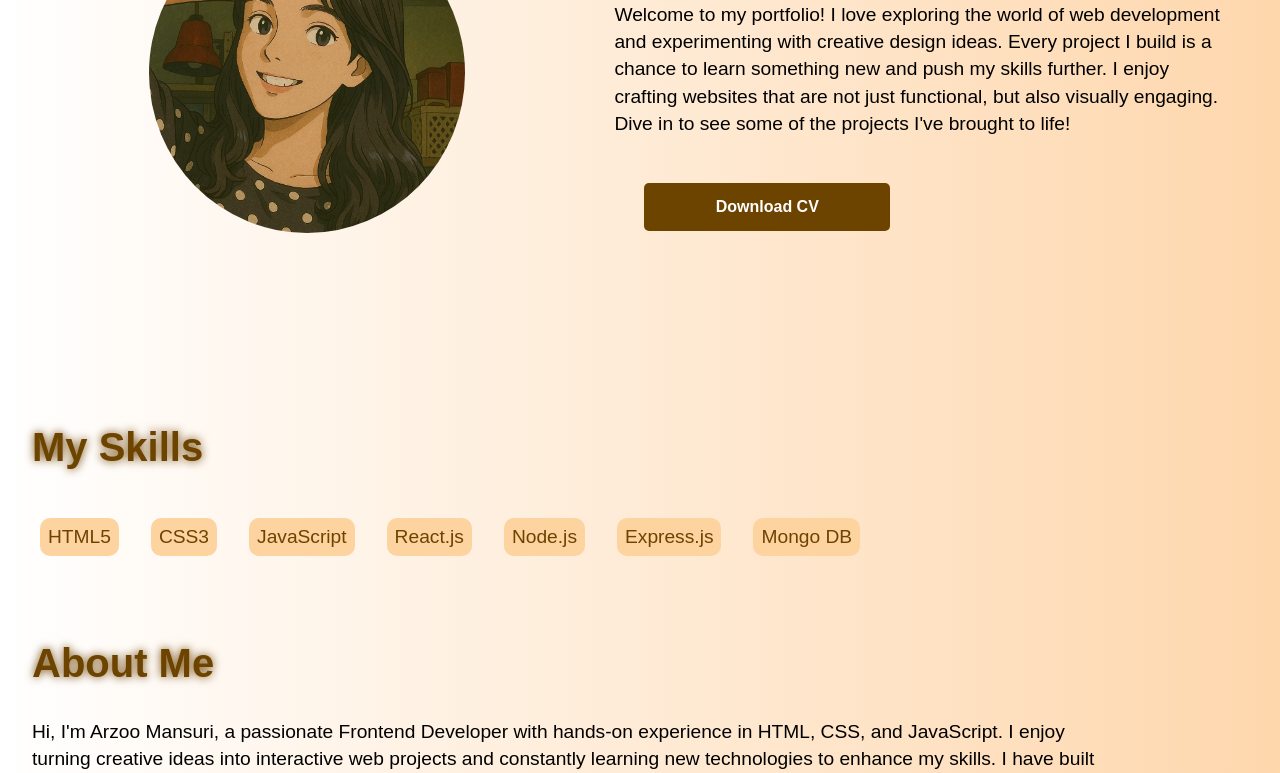
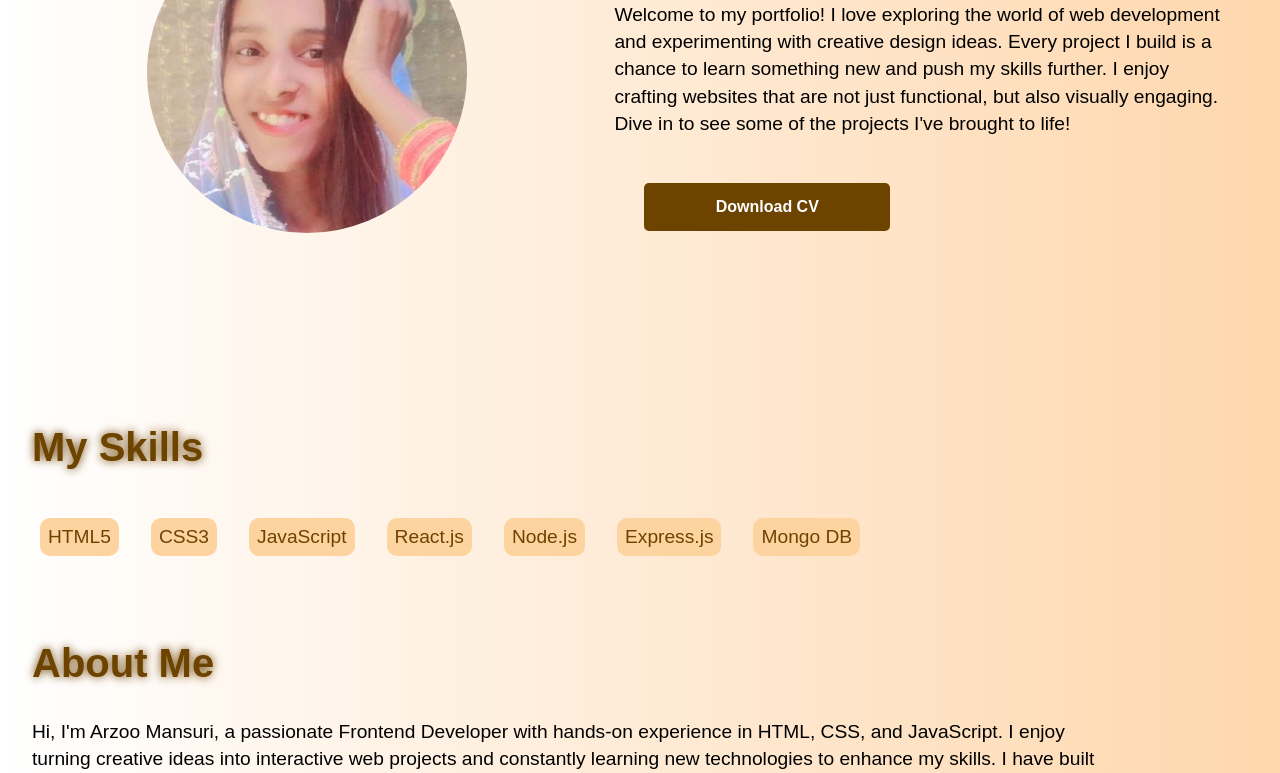
Before and after one commit to ArzooMansuri18/Portfolio, a plain HTML site: page index.html in a window 1280 px wide. Shown: the part 327-1100 px from the top of the page. Drawn offline with Linux system fonts and the light colour scheme.

Commit message:
Update index.html

```diff
--- a/index.html
+++ b/index.html
@@ -43,7 +43,7 @@
     <section>
         <div class="main-container">
             <div class="image">
-                <img src="Ghibli.pic.jpg">
+                <img src="mypic.jpg">
             </div>
 
             <div class="content">
@@ -154,4 +154,5 @@
     </footer>
 
 </body>
+
 </html>
```
